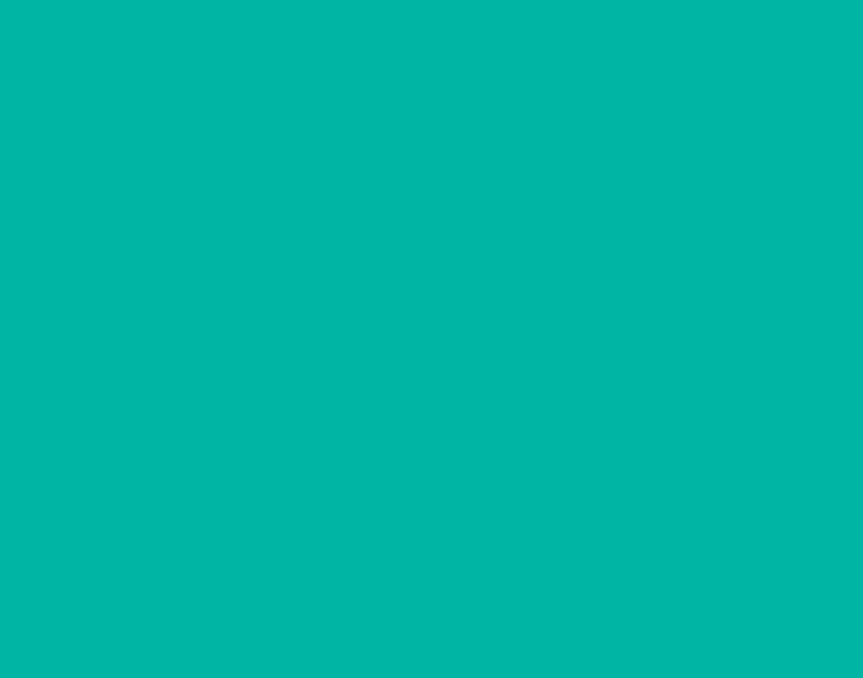
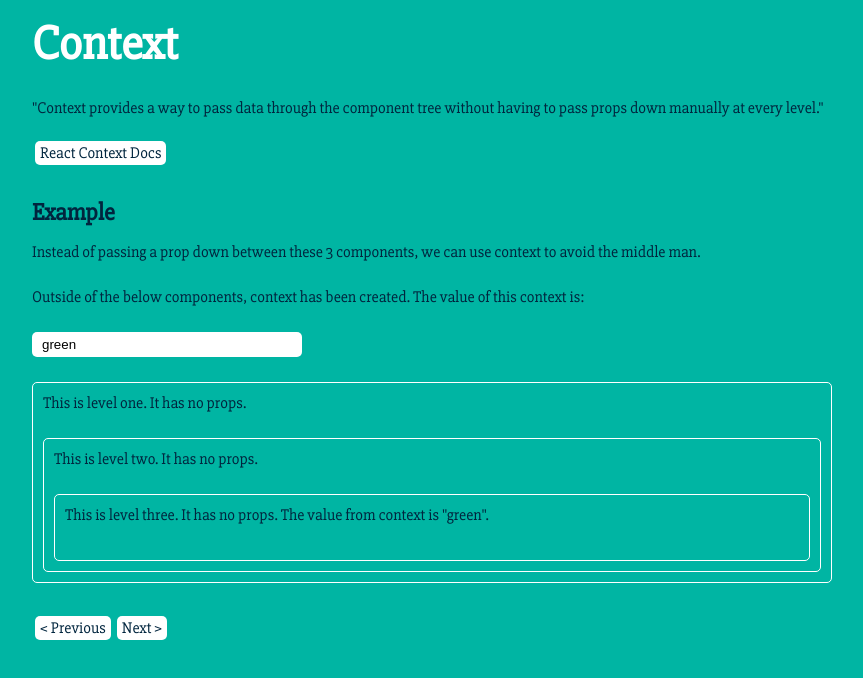
Before and after one commit to ohiock/react-katas, a React (Create React App) app: page /3 in a window 1280 px wide. Shown: the top 678 px of the page, without its empty margins (208-1071 px from the left). Built offline with nearby package versions, Linux system fonts and the light colour scheme.

Commit message:
Added context

```diff
--- a/src/Accessibility.js
+++ b/src/Accessibility.js
@@ -2,15 +2,7 @@ import React, { useRef } from "react";
 import styled from "styled-components";
 
 import { Page } from "./Page";
-import { Button, Section } from "./Shared";
-
-const Input = styled.input`
-  padding: 5px 10px;
-  width: 250px;
-
-  border: none;
-  border-radius: 5px;
-`;
+import { Button, Input, Section } from "./Shared";
 
 const Label = styled.label`
   display: block;
--- a/src/App.js
+++ b/src/App.js
@@ -4,6 +4,7 @@ import { BrowserRouter as Router, Route } from "react-router-dom";
 import { Accessibility } from "./Accessibility";
 import { Home } from "./Home";
 import { CodeSplitting } from "./CodeSplitting";
+import { Context } from "./Context";
 
 const AppContainer = styled.div`
   min-height: 100vh;
@@ -25,6 +26,7 @@ const App = () => (
       <Suspense fallback={null}>
         <Route exact path={`/2/route-code-splitting`} component={LoadedAlert} />
       </Suspense>
+      <Route path="/3" component={Context} />
     </Router>
   </AppContainer>
 );
--- /dev/null
+++ b/src/Context.js
@@ -0,0 +1,87 @@
+import React, { useState } from "react";
+import styled from "styled-components";
+import { Page } from "./Page";
+import { Input, Section } from "./Shared";
+
+const LevelContainer = styled.div`
+  padding: 10px;
+
+  border: 1px solid #ffffff;
+  border-radius: 5px;
+`;
+
+const ContextInput = styled(Input)`
+  margin-bottom: 25px;
+`;
+
+const InputContext = React.createContext();
+
+const LevelOne = () => (
+  <LevelContainer>
+    <p>This is level one. It has no props.</p>
+    <LevelTwo />
+  </LevelContainer>
+);
+
+const LevelTwo = () => (
+  <LevelContainer>
+    <p>This is level two. It has no props.</p>
+    <LevelThree />
+  </LevelContainer>
+);
+
+const LevelThree = () => (
+  <InputContext.Consumer>
+    {value => (
+      <LevelContainer>
+        <p>
+          This is level three. It has no props. The value from context is "
+          {value}".
+        </p>
+      </LevelContainer>
+    )}
+  </InputContext.Consumer>
+);
+
+const Context = () => {
+  const [color, setColor] = useState("green");
+
+  return (
+    <Page title="Context">
+      <Section>
+        <p>
+          "Context provides a way to pass data through the component tree
+          without having to pass props down manually at every level."
+        </p>
+        <a
+          href="https://reactjs.org/docs/context.html"
+          target="_blank"
+          rel="noopener noreferrer"
+        >
+          React Context Docs
+        </a>
+      </Section>
+      <Section>
+        <h2>Example</h2>
+        <p>
+          Instead of passing a prop down between these 3 components, we can use
+          context to avoid the middle man.
+        </p>
+        <p>
+          Outside of the below components, context has been created. The value
+          of this context is:
+        </p>
+        <ContextInput
+          type="text"
+          value={color}
+          onChange={e => setColor(e.target.value)}
+        />
+        <InputContext.Provider value={color}>
+          <LevelOne>Here</LevelOne>
+        </InputContext.Provider>
+      </Section>
+    </Page>
+  );
+};
+
+export { Context };
--- a/src/Shared.js
+++ b/src/Shared.js
@@ -2,6 +2,14 @@ import styled from "styled-components";
 
 const Section = styled.section`
   margin-bottom: 35px;
+`;
+
+const Input = styled.input`
+  padding: 5px 10px;
+  width: 250px;
+
+  border: none;
+  border-radius: 5px;
 `;
 
 const Button = styled.button`
@@ -18,4 +26,4 @@ const Button = styled.button`
   }
 `;
 
-export { Section, Button };
+export { Section, Input, Button };
```
